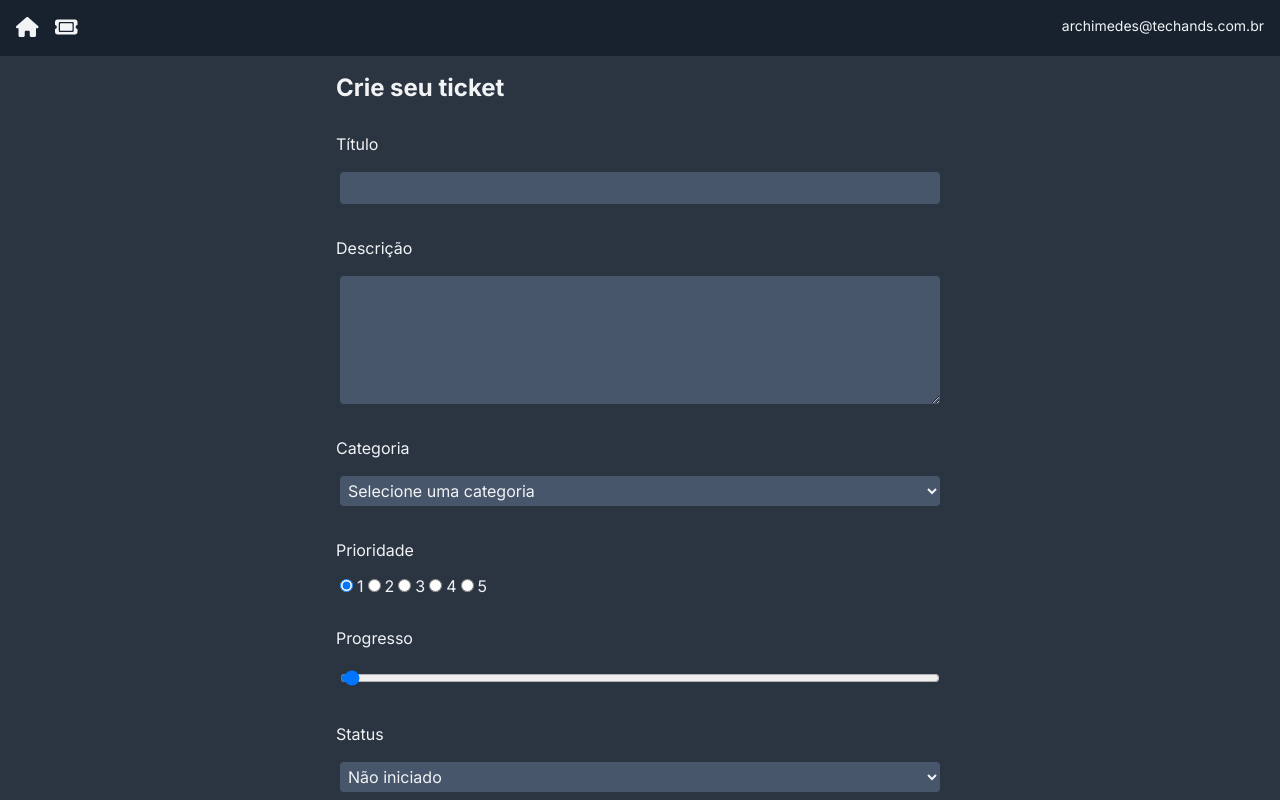
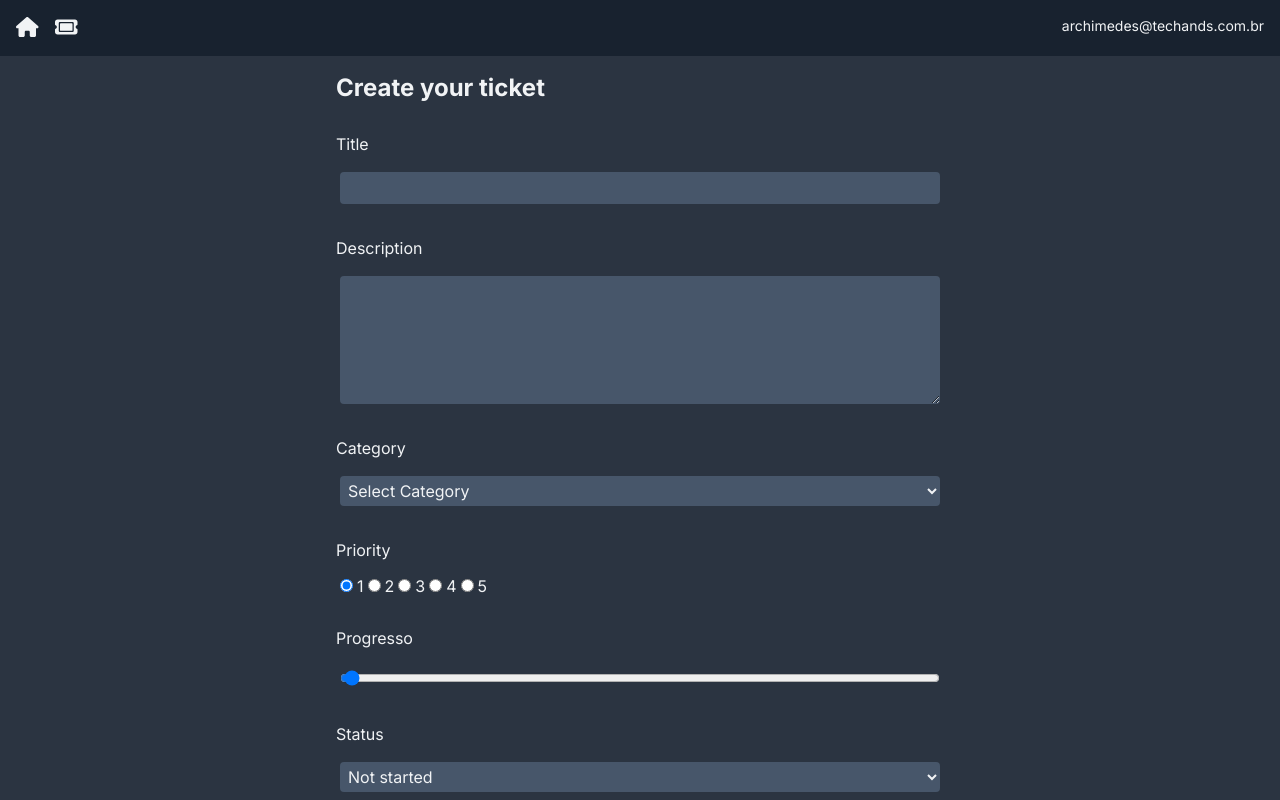
Before and after one commit to ArchimedesRocha/app_Ticketing, a Next.js app: page /TicketPage/new in a window 1280 px wide. Built offline with nearby package versions, Linux system fonts and the light colour scheme.

Commit message:
change for english language

```diff
--- a/app/(components)/StatusDisplay.jsx
+++ b/app/(components)/StatusDisplay.jsx
@@ -2,13 +2,13 @@ const StatusDisplay = ({ state }) => {
   const getColor = (state) => {
     let color = "bg-slate-700";
     switch (state.toLowerCase()) {
-      case "finalizado":
+      case "finished":
         color = "bg-green-200";
         return color;
-      case "iniciado":
+      case "started":
         color = "bg-yellow-200";
         return color;
-      case "não iniciado":
+      case "not started":
         color = "bg-red-200";
         return color;
     }
--- a/app/(components)/TicketCard.jsx
+++ b/app/(components)/TicketCard.jsx
@@ -20,11 +20,11 @@ function TicketCard({ ticket }) {
       day: "2-digit",
       hour: "2-digit",
       minute: "2-digit",
-      hour12: false,
+      hour12: true,
     };
 
     const date = new Date(timestamp);
-    const formattedDate = date.toLocaleString("pt-BR", options);
+    const formattedDate = date.toLocaleString("en-US", options);
 
     return formattedDate;
   };
@@ -54,7 +54,7 @@ function TicketCard({ ticket }) {
       <div className="flex mt-2">
         <div className="flex flex-col">
           <p className="text-xs my-1">
-            Criado em: {formatTimestamp(ticket.createdAt)}
+            Created at: {formatTimestamp(ticket.createdAt)}
           </p>
           <ProgressDisplay progress={ticket.progress} />
         </div>
--- a/app/(components)/TicketForm.jsx
+++ b/app/(components)/TicketForm.jsx
@@ -50,7 +50,7 @@ const TicketForm = ({ ticket }) => {
     description: "",
     priority: 1,
     progress: 0,
-    status: "Não iniciado",
+    status: "Not started",
     category: "",
   };
 
@@ -72,8 +72,8 @@ const TicketForm = ({ ticket }) => {
         method="post"
         onSubmit={handleSubmit}
       >
-        <h3>{EDITMODE ? "Atualize seu ticket" : "Crie seu ticket"}</h3>
-        <label htmlFor="">Título</label>
+        <h3>{EDITMODE ? "Update your ticket" : "Create your ticket"}</h3>
+        <label htmlFor="">Title</label>
         <input
           id="title"
           name="title"
@@ -83,7 +83,7 @@ const TicketForm = ({ ticket }) => {
           value={formData.title}
         />
 
-        <label htmlFor="">Descrição</label>
+        <label htmlFor="">Description</label>
         <textarea
           id="description"
           name="description"
@@ -93,7 +93,7 @@ const TicketForm = ({ ticket }) => {
           rows="5"
         />
 
-        <label htmlFor="">Categoria</label>
+        <label htmlFor="">Category</label>
         <select
           name="category"
           id=""
@@ -102,15 +102,15 @@ const TicketForm = ({ ticket }) => {
           required
         >
           <option value="" disabled>
-            Selecione uma categoria
+            Select Category
           </option>
-          <option value="Problema na API">Problema na API</option>
-          <option value="Problema no Site">Problema no Site</option>
-          <option value="Problema no Domínio">Problema no Domínio</option>
-          <option value="Problema na Hospedagem">Problema na Hospedagem</option>
+          <option value="API Problem">API Problem</option>
+          <option value="Website Problem">Website Problem</option>
+          <option value="Domain Problem">Domain Problem</option>
+          <option value="Host Problem">Host Problem</option>
         </select>
 
-        <label htmlFor="">Prioridade</label>
+        <label htmlFor="">Priority</label>
         <div>
           <input
             id="priority-1"
@@ -181,14 +181,14 @@ const TicketForm = ({ ticket }) => {
           onChange={handleChange}
           id=""
         >
-          <option value="Não iniciado">Não iniciado</option>
-          <option value="Iniciado">Iniciado</option>
-          <option value="Finalizado">Finalizado</option>
+          <option value="Not started">Not started</option>
+          <option value="Started">Started</option>
+          <option value="Finished">Finished</option>
         </select>
         <input
           type="submit"
           className="btn"
-          value={EDITMODE ? "Atualizar ticket" : "Criar ticket"}
+          value={EDITMODE ? "Update ticket" : "Create ticket"}
         />
       </form>
     </div>
```
Also changed, not shown: 1 other file (tests, documents, lock files or other folders).
